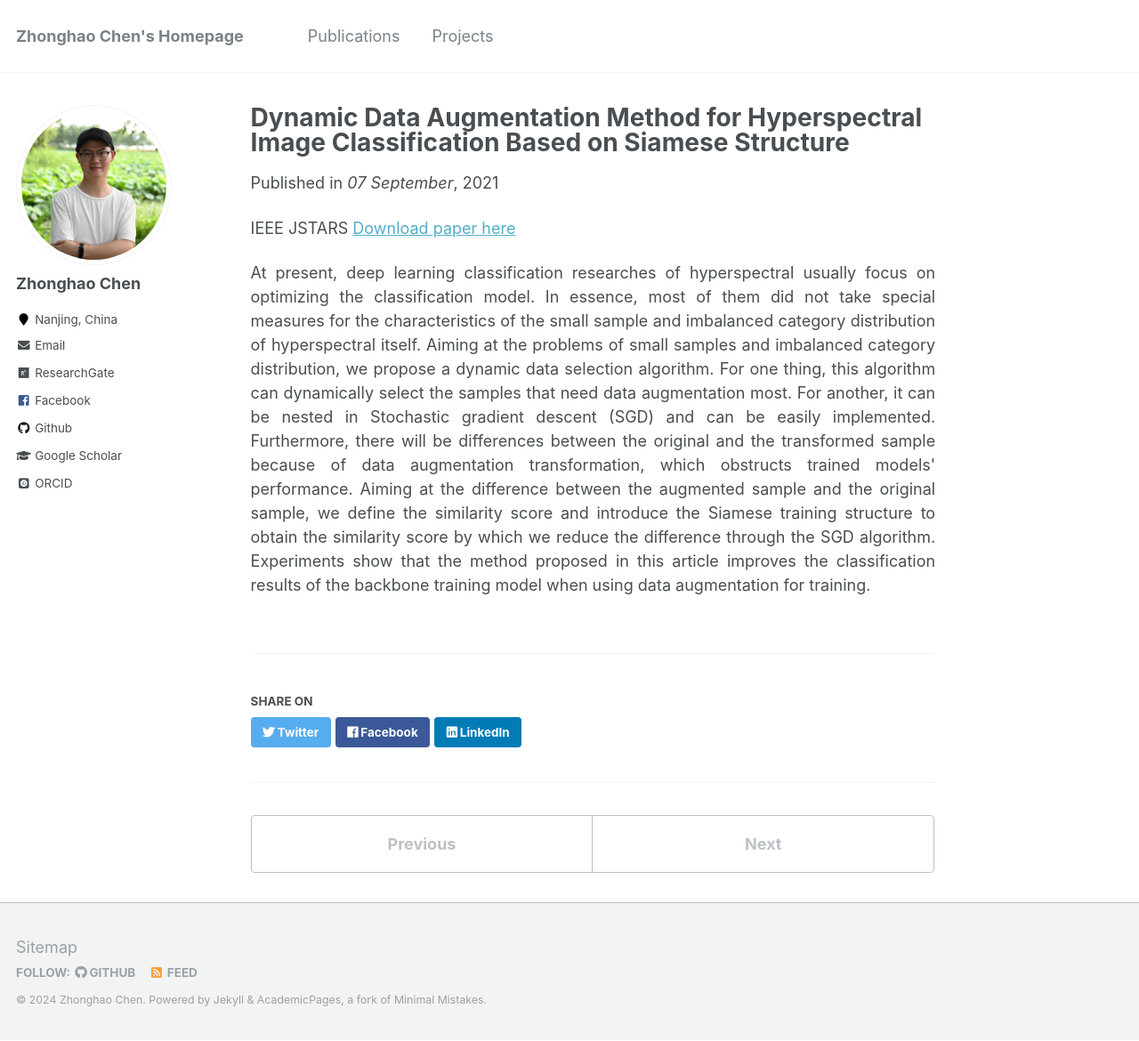
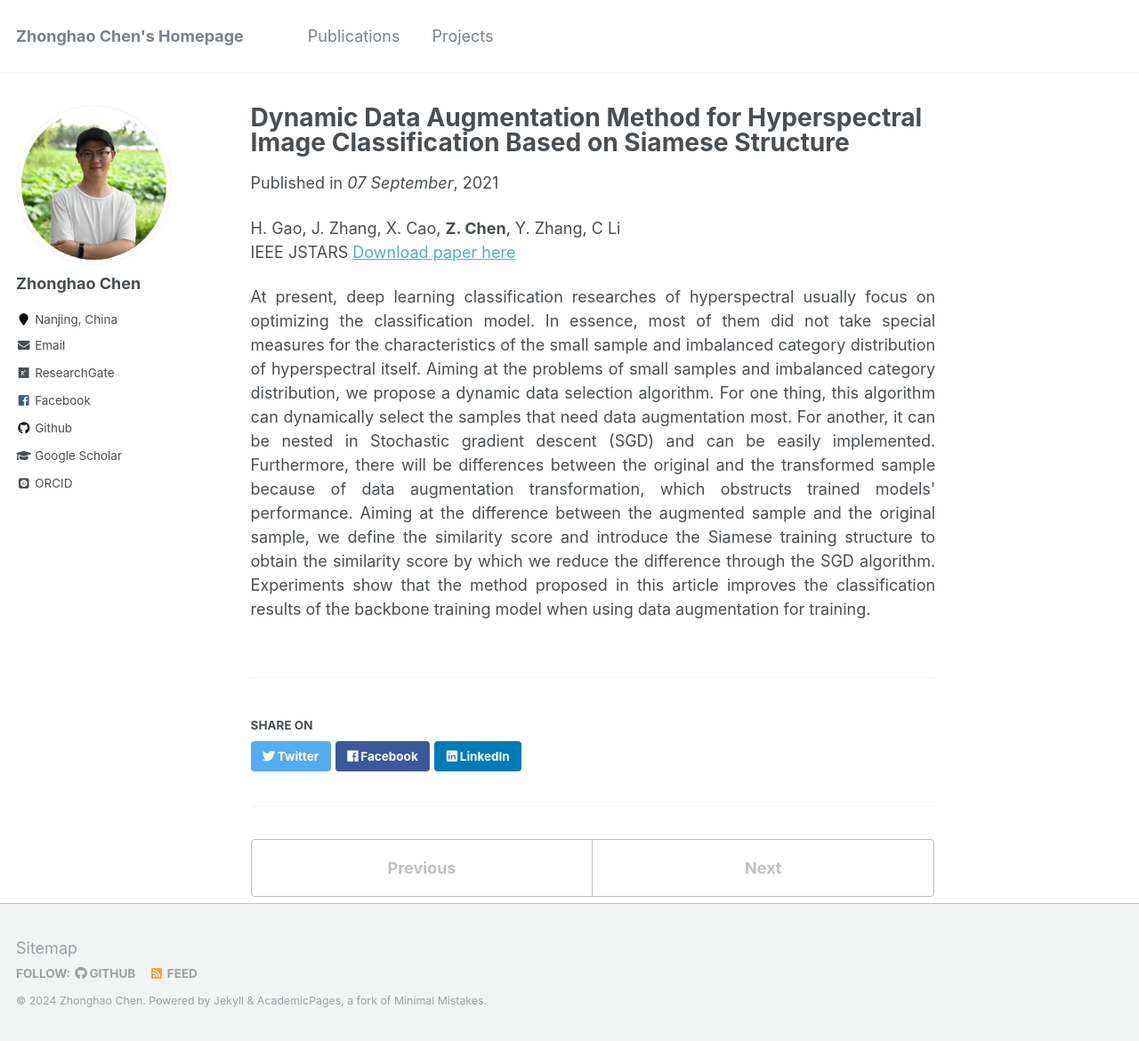
Before and after one commit to zhonghaochen/zhonghaochen.github.io, a Jekyll site: the page built from _publications/Dynamic data augmentation method for hyperspectral image classification based on Siamese structure.md, in a window 1280 px wide and 1170 px high. Shown: the whole window at 89% size. Built offline with Jekyll 4.4.1, drawn with Linux system fonts in a browser that asks for light colours; some web fonts are replaced.

Commit message:
Update Dynamic data augmentation method for hyperspectral image classification based on Siamese structure.md

```diff
--- a/_publications/Dynamic data augmentation method for hyperspectral image classification based on Siamese structure.md
+++ b/_publications/Dynamic data augmentation method for hyperspectral image classification based on Siamese structure.md
@@ -4,6 +4,7 @@ collection: publications
 date: 2021-09-07
 venue: '07 September'
 ---
+H. Gao, J. Zhang, X. Cao, **Z. Chen**, Y. Zhang, C Li <br>
 IEEE JSTARS
 [Download paper here](https://ieeexplore.ieee.org/document/9508179)
 
```
